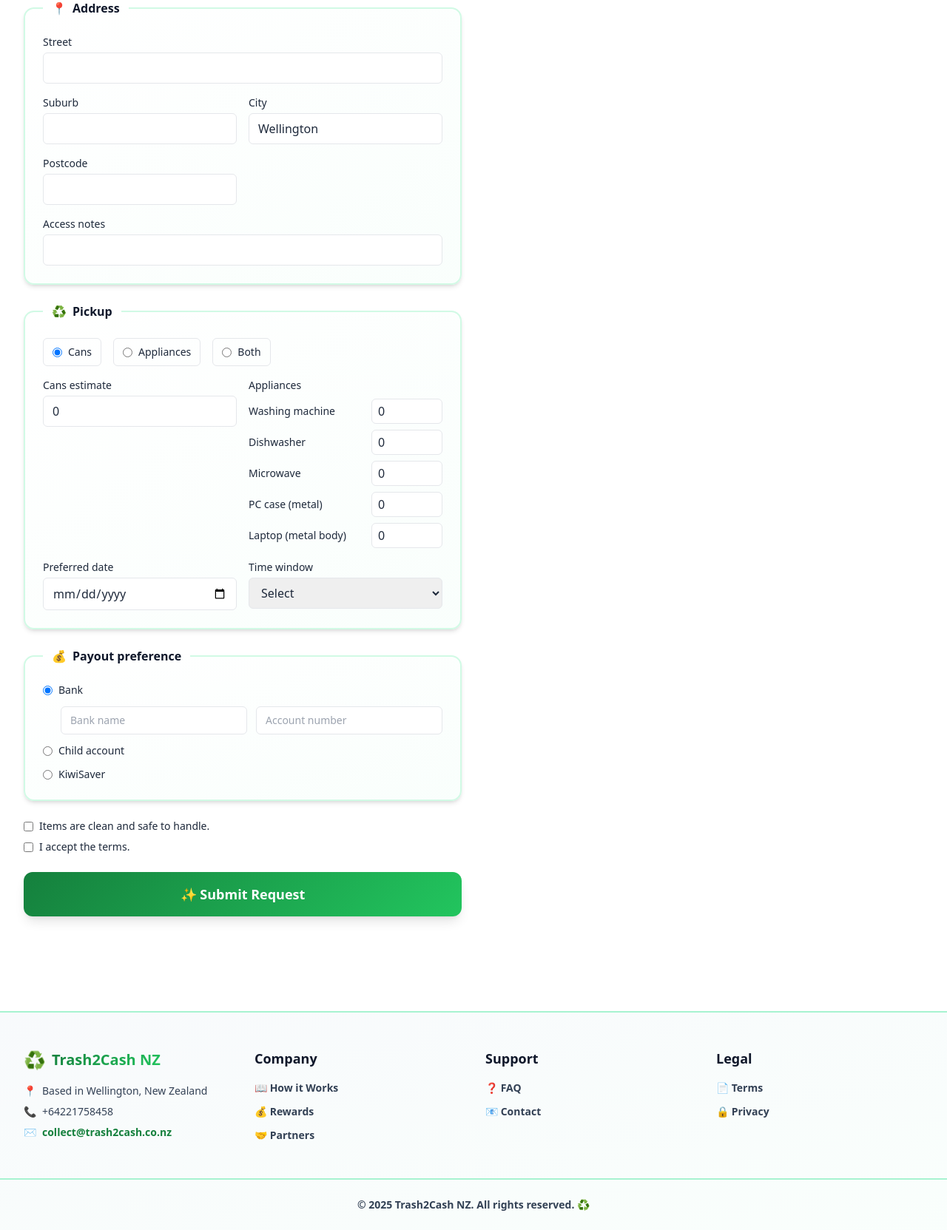
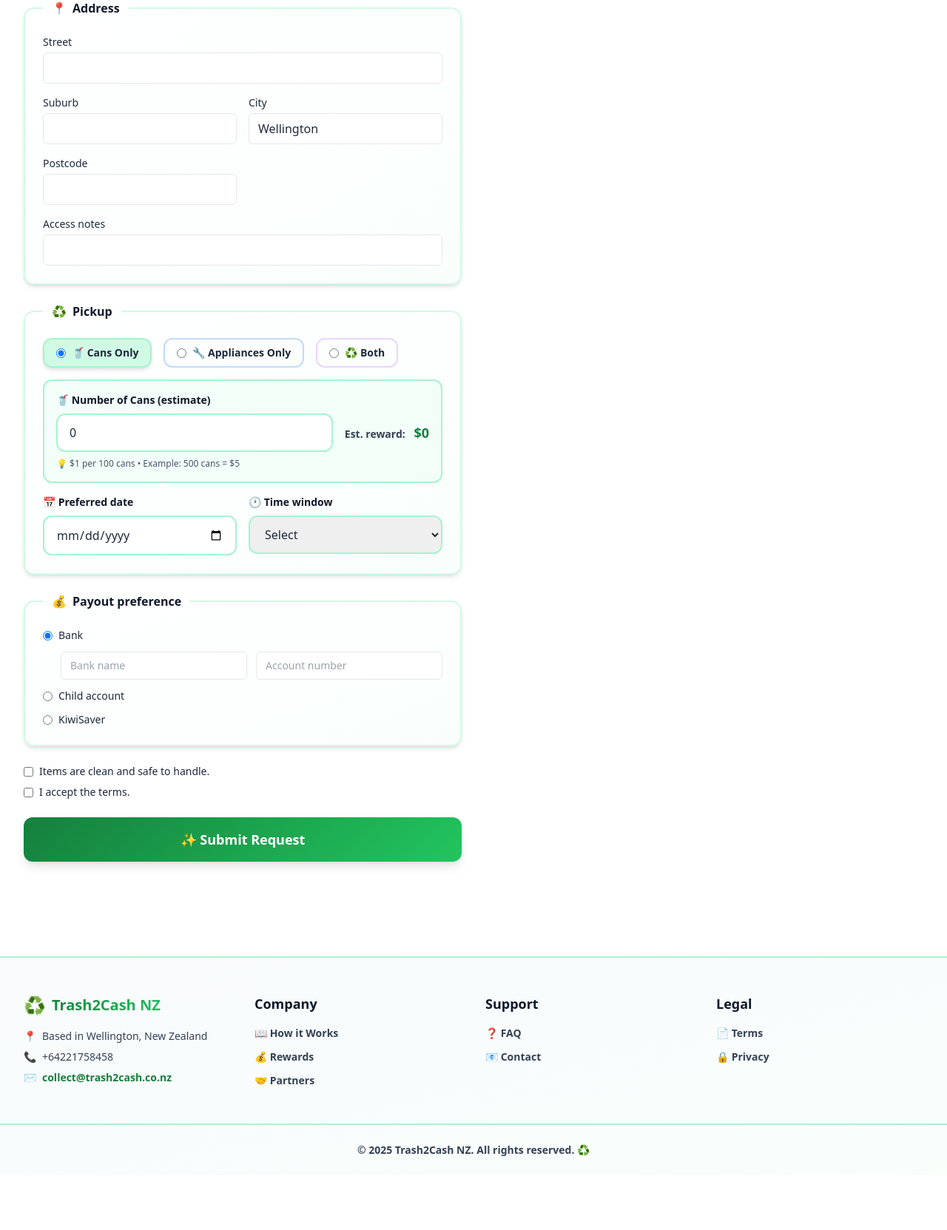
Before and after one commit to vandanarastoggikaushal/Trash2Cash, a PHP site: page /schedule-pickup.php in a window 1280 px wide. Shown: the part 593-2256 px from the top of the page at 74% size. After the commit the page ends 2156 px from the top, so only its background shows below. Run offline with PHP 8.4, Linux system fonts and the light colour scheme; some libraries are stand-ins or nearby versions.

Commit message:
picup menu changed

```diff
--- a/assets/schedule-pickup.js
+++ b/assets/schedule-pickup.js
@@ -17,6 +17,118 @@ if (!window.showToast) {
       setTimeout(() => toast.remove(), 300);
     }, 3000);
   };
+}
+
+// Handle pickup type selection to show/hide sections
+function handlePickupTypeChange() {
+  const pickupTypeRadios = document.querySelectorAll('input[name="pickupType"]');
+  const cansSection = document.getElementById('cans-section');
+  const appliancesSection = document.getElementById('appliances-section');
+
+  pickupTypeRadios.forEach(radio => {
+    radio.addEventListener('change', function() {
+      const selectedType = this.value;
+
+      // Update label styling
+      document.querySelectorAll('.pickup-type-label').forEach(label => {
+        if (label.dataset.type === selectedType) {
+          label.classList.add('bg-emerald-100', 'border-brand', 'shadow-md');
+          label.classList.remove('bg-transparent');
+        } else {
+          label.classList.remove('bg-emerald-100', 'border-brand', 'shadow-md');
+          label.classList.add('bg-transparent');
+        }
+      });
+
+      // Show/hide sections based on selection
+      if (selectedType === 'cans') {
+        if (cansSection) {
+          cansSection.style.display = 'block';
+          cansSection.classList.add('animate-fade-in');
+        }
+        if (appliancesSection) {
+          appliancesSection.style.display = 'none';
+        }
+      } else if (selectedType === 'appliances') {
+        if (cansSection) {
+          cansSection.style.display = 'none';
+        }
+        if (appliancesSection) {
+          appliancesSection.style.display = 'block';
+          appliancesSection.classList.add('animate-fade-in');
+        }
+      } else if (selectedType === 'both') {
+        if (cansSection) {
+          cansSection.style.display = 'block';
+          cansSection.classList.add('animate-fade-in');
+        }
+        if (appliancesSection) {
+          appliancesSection.style.display = 'block';
+          appliancesSection.classList.add('animate-fade-in');
+        }
+      }
+
+      // Recalculate rewards after visibility change
+      setTimeout(calculateRewards, 100);
+    });
+  });
+
+  // Initialize on page load
+  const checkedRadio = document.querySelector('input[name="pickupType"]:checked');
+  if (checkedRadio) {
+    checkedRadio.dispatchEvent(new Event('change'));
+  }
+}
+
+// Initialize pickup type handler
+if (document.readyState === 'loading') {
+  document.addEventListener('DOMContentLoaded', handlePickupTypeChange);
+} else {
+  handlePickupTypeChange();
+}
+
+// Calculate and display reward estimates
+function calculateRewards() {
+  // Calculate cans reward ($1 per 100 cans)
+  const cansEstimate = parseInt(document.getElementById('cansEstimate')?.value || 0);
+  const cansReward = Math.floor(cansEstimate / 100);
+  const cansRewardEl = document.getElementById('cans-reward-estimate');
+  if (cansRewardEl) {
+    cansRewardEl.textContent = `$${cansReward}`;
+  }
+
+  // Calculate appliances reward
+  let appliancesReward = 0;
+  document.querySelectorAll('.appliance-qty').forEach(input => {
+    const qty = parseInt(input.value || 0);
+    const credit = parseInt(input.dataset.credit || 0);
+    appliancesReward += qty * credit;
+  });
+  const appliancesRewardEl = document.getElementById('appliances-reward-estimate');
+  if (appliancesRewardEl) {
+    appliancesRewardEl.textContent = `$${appliancesReward}`;
+  }
+}
+
+// Update reward estimates when cans input changes
+const cansEstimateInput = document.getElementById('cansEstimate');
+if (cansEstimateInput) {
+  cansEstimateInput.addEventListener('input', calculateRewards);
+  cansEstimateInput.addEventListener('change', calculateRewards);
+}
+
+// Update reward estimates when appliance quantities change
+document.addEventListener('input', function(e) {
+  if (e.target.classList.contains('appliance-qty')) {
+    calculateRewards();
+  }
+});
+
+// Initialize calculations on page load
+if (document.readyState === 'loading') {
+  document.addEventListener('DOMContentLoaded', calculateRewards);
+} else {
+  calculateRewards();
 }
 
 // Handle payout method visibility
--- a/schedule-pickup.php
+++ b/schedule-pickup.php
@@ -75,47 +75,71 @@ require_once __DIR__ . '/includes/header.php';
         </legend>
         <div class="space-y-4">
           <div class="flex gap-4 text-sm">
-            <label class="inline-flex items-center gap-2 rounded-md border px-3 py-2">
-              <input type="radio" name="pickupType" value="cans" checked />
-              Cans
+            <label class="inline-flex items-center gap-2 rounded-lg border-2 border-emerald-200 px-4 py-2 cursor-pointer hover:bg-emerald-50 transition-all pickup-type-label" data-type="cans">
+              <input type="radio" name="pickupType" value="cans" checked class="cursor-pointer" />
+              <span class="font-semibold">🥤 Cans Only</span>
             </label>
-            <label class="inline-flex items-center gap-2 rounded-md border px-3 py-2">
-              <input type="radio" name="pickupType" value="appliances" />
-              Appliances
+            <label class="inline-flex items-center gap-2 rounded-lg border-2 border-blue-200 px-4 py-2 cursor-pointer hover:bg-blue-50 transition-all pickup-type-label" data-type="appliances">
+              <input type="radio" name="pickupType" value="appliances" class="cursor-pointer" />
+              <span class="font-semibold">🔧 Appliances Only</span>
             </label>
-            <label class="inline-flex items-center gap-2 rounded-md border px-3 py-2">
-              <input type="radio" name="pickupType" value="both" />
-              Both
+            <label class="inline-flex items-center gap-2 rounded-lg border-2 border-purple-200 px-4 py-2 cursor-pointer hover:bg-purple-50 transition-all pickup-type-label" data-type="both">
+              <input type="radio" name="pickupType" value="both" class="cursor-pointer" />
+              <span class="font-semibold">♻️ Both</span>
             </label>
           </div>
-          <div class="grid gap-4 sm:grid-cols-2">
-            <div>
-              <label class="block text-sm font-medium" for="cansEstimate">Cans estimate</label>
-              <input id="cansEstimate" name="cansEstimate" type="number" min="0" class="mt-1 w-full rounded-md border px-3 py-2" value="0" />
+          <div class="space-y-4">
+            <div id="cans-section" class="p-4 rounded-lg bg-emerald-50/50 border-2 border-emerald-200 transition-all">
+              <label class="block text-sm font-semibold text-slate-900 mb-2" for="cansEstimate">
+                🥤 Number of Cans (estimate)
+              </label>
+              <div class="flex items-center gap-4">
+                <input id="cansEstimate" name="cansEstimate" type="number" min="0" step="10" class="flex-1 rounded-lg border-2 border-emerald-200 px-4 py-3 focus:border-brand focus:ring-2 focus:ring-emerald-200 transition-all" value="0" placeholder="Enter number of cans" />
+                <div class="text-sm">
+                  <span class="font-semibold text-slate-700">Est. reward:</span>
+                  <span id="cans-reward-estimate" class="ml-2 text-lg font-bold text-brand">$0</span>
                 </div>
-            <div>
-              <label class="block text-sm font-medium">Appliances</label>
-              <div class="mt-2 grid gap-2" id="appliances-list">
+              </div>
+              <p class="mt-2 text-xs text-slate-600">
+                💡 $1 per 100 cans • Example: 500 cans = $5
+              </p>
+            </div>
+
+            <div id="appliances-section" class="p-4 rounded-lg bg-blue-50/50 border-2 border-blue-200 transition-all" style="display: none;">
+              <label class="block text-sm font-semibold text-slate-900 mb-3">
+                🔧 Appliances (quantity per type)
+              </label>
+              <div class="grid gap-3 sm:grid-cols-2" id="appliances-list">
                 <?php foreach ($APPLIANCE_CREDITS as $appliance): ?>
-                  <div class="flex items-center justify-between gap-3">
-                    <span class="text-sm"><?php echo htmlspecialchars($appliance['label']); ?></span>
-                    <input type="number" min="0" name="appliances[<?php echo $appliance['slug']; ?>]" class="w-24 rounded-md border px-2 py-1 appliance-qty" data-slug="<?php echo $appliance['slug']; ?>" value="0" />
+                  <div class="flex items-center justify-between gap-3 p-2 rounded-lg bg-white border border-blue-100">
+                    <span class="text-sm font-medium text-slate-700"><?php echo htmlspecialchars($appliance['label']); ?></span>
+                    <div class="flex items-center gap-2">
+                      <input type="number" min="0" name="appliances[<?php echo $appliance['slug']; ?>]" class="w-20 rounded-md border-2 border-blue-200 px-2 py-1 text-center appliance-qty focus:border-brand" data-slug="<?php echo $appliance['slug']; ?>" data-credit="<?php echo $appliance['credit']; ?>" value="0" />
+                      <span class="text-xs text-slate-500">$<?php echo $appliance['credit']; ?></span>
+                    </div>
                   </div>
                 <?php endforeach; ?>
               </div>
+              <div class="mt-3 pt-3 border-t border-blue-200">
+                <span class="text-sm font-semibold text-slate-700">Total appliance credit:</span>
+                <span id="appliances-reward-estimate" class="ml-2 text-lg font-bold text-blue-600">$0</span>
+              </div>
+            </div>
+
+            <div class="grid gap-4 sm:grid-cols-2">
+              <div>
+                <label class="block text-sm font-semibold text-slate-900 mb-2" for="preferredDate">📅 Preferred date</label>
+                <input id="preferredDate" name="preferredDate" type="date" class="w-full rounded-lg border-2 border-emerald-200 px-4 py-3 focus:border-brand focus:ring-2 focus:ring-emerald-200 transition-all" />
               </div>
               <div>
-              <label class="block text-sm font-medium" for="preferredDate">Preferred date</label>
-              <input id="preferredDate" name="preferredDate" type="date" class="mt-1 w-full rounded-md border px-3 py-2" />
-            </div>
-            <div>
-              <label class="block text-sm font-medium" for="preferredWindow">Time window</label>
-              <select id="preferredWindow" name="preferredWindow" class="mt-1 w-full rounded-md border px-3 py-2">
+                <label class="block text-sm font-semibold text-slate-900 mb-2" for="preferredWindow">🕐 Time window</label>
+                <select id="preferredWindow" name="preferredWindow" class="w-full rounded-lg border-2 border-emerald-200 px-4 py-3 focus:border-brand focus:ring-2 focus:ring-emerald-200 transition-all">
                   <option value="">Select</option>
                   <option value="Morning">Morning</option>
                   <option value="Afternoon">Afternoon</option>
                   <option value="Evening">Evening</option>
                 </select>
+              </div>
             </div>
           </div>
         </div>
```
Lines whose indentation alone changed are shown as unchanged.
